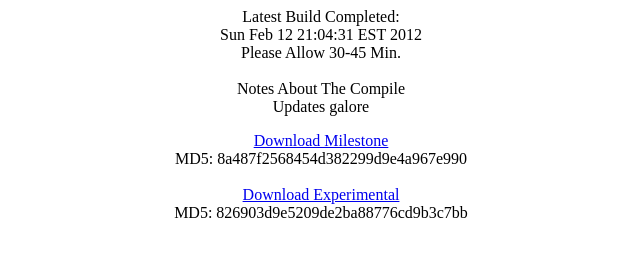
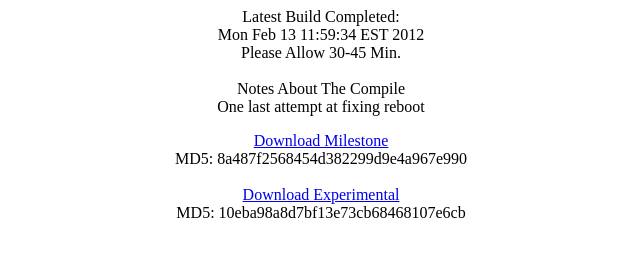
Before and after one commit to DarkCodedDragon/Twisted-Playground, a plain HTML site: page Mecha/TimeStamp.html in a window 1280 px wide. Shown: the whole page, without its empty margins (319-959 px from the left). Drawn offline with Linux system fonts and the light colour scheme.

Commit message:
Automated TimeStamp Update - Mecha

```diff
--- a/Mecha/TimeStamp.html
+++ b/Mecha/TimeStamp.html
@@ -12,14 +12,14 @@
 <center>
 Latest Build Completed:
 <br>
-Sun Feb 12 21:04:31 EST 2012
+Mon Feb 13 11:59:34 EST 2012
 <br>
 Please Allow 30-45 Min.
 <br>
 <br>
 Notes About The Compile
 <br>
-Updates galore
+One last attempt at fixing reboot
 <p></p>
 <a href="http://db.tt/dAJtkNlG">Download Milestone</a>
 <br>
@@ -27,7 +27,7 @@ MD5: 8a487f2568454d382299d9e4a967e990
 <br><br>
 <a href="http://db.tt/RICx4uEI">Download Experimental</a>
 <br>
-MD5: 826903d9e5209de2ba88776cd9b3c7bb
+MD5: 10eba98a8d7bf13e73cb68468107e6cb
 </center>
 </body>
 </html>
```
